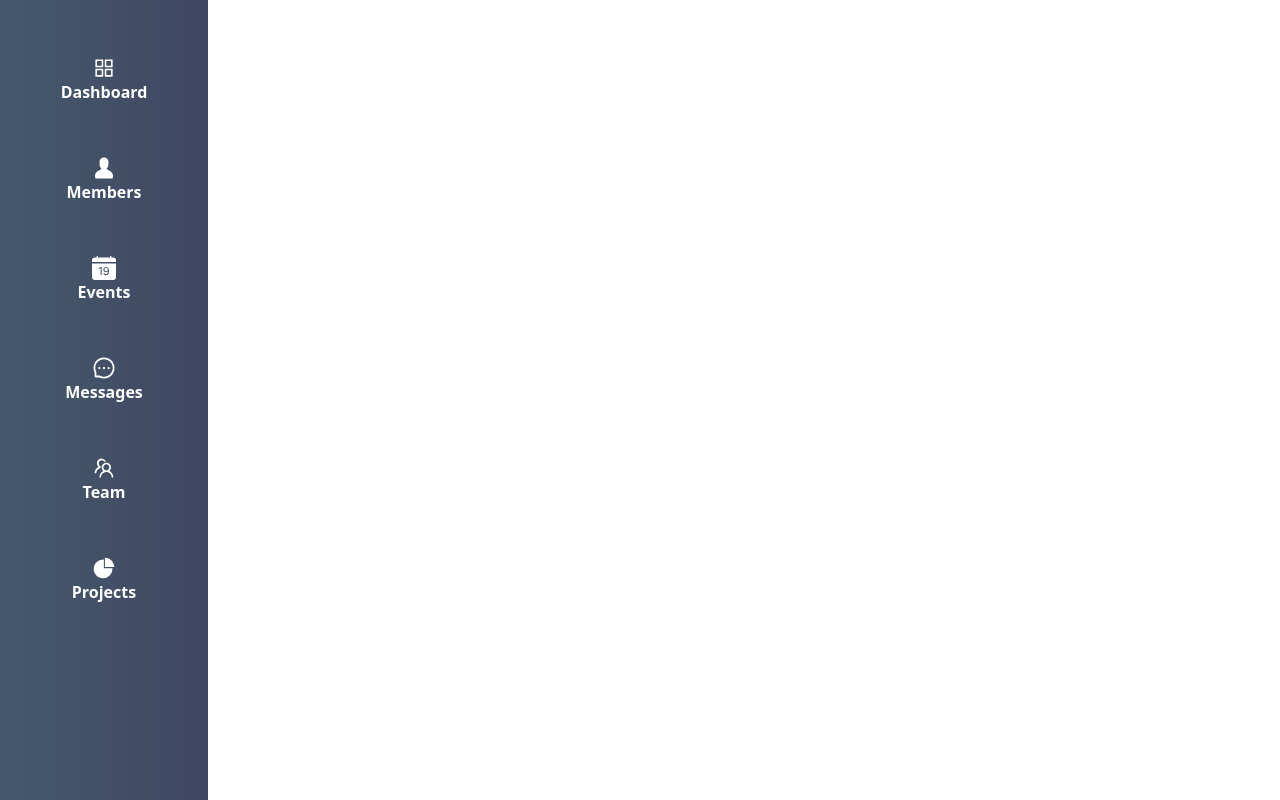
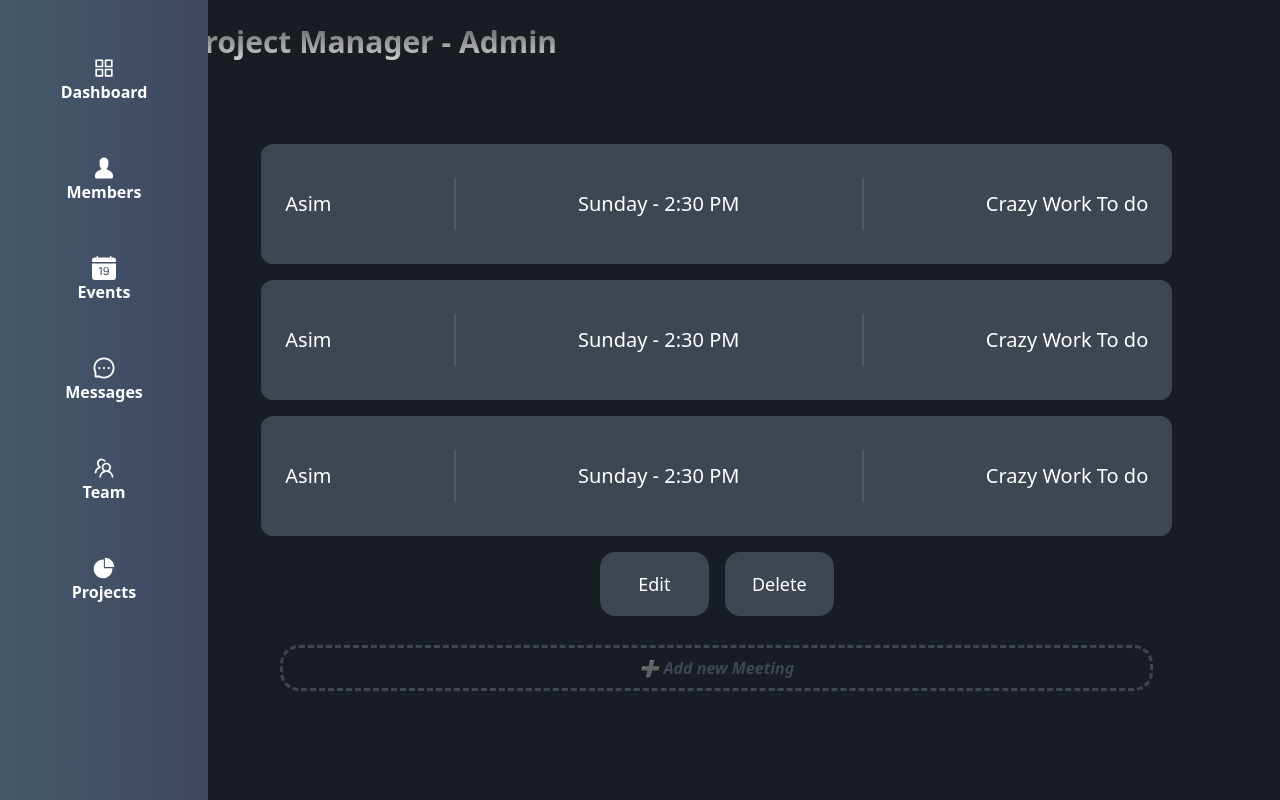
Before and after one commit to mtalhazulf/hrms, a React (Vite) app: page /events in a window 1280 px wide. Built offline with nearby package versions, Linux system fonts and the light colour scheme.

Commit message:
added events

```diff
--- a/src/Authenticated/authenticated.jsx
+++ b/src/Authenticated/authenticated.jsx
@@ -1,14 +1,13 @@
 
 import React from "react";
-import About from "../About/About";
 import Overview from "../Admin/Overview";
 import Projects from "../Projects/Projects";
-import Project from "../Incomplete/Projects";
 import Teams from "../Teams/Teams";
 import Messages from "../Messages/Message";
 import Members from "../Member/";
 import { BrowserRouter, Routes, Route } from "react-router-dom";
 import Sidebar from "../Components/Shared/Sidebar";
+import Events from "../Events/Events";
 
 const AuthenticatedRoutes = () => {
 
@@ -24,12 +23,14 @@ const AuthenticatedRoutes = () => {
                             <Routes>
                                 <Route path="/">
                                     <Route path="admin" element={<Overview />} />
+                                    <Route path="member" element={<Members />} />
+                                    <Route path="events" element={<Events />} />
+
+                                    <Route path="msg" element={<Messages />} />
+                                    <Route path="teams" element={<Teams />} />
                                     <Route path="proj" element={<Projects />} />
-                                    <Route path="incomplete" element={<Project />} />
-                                    <Route path="teams" element={<Teams />} />
-                                    <Route path="msg" element={<Messages />} />
-                                    <Route path="member" element={<Members />} />
-                                </Route>
+
+                                    </Route>
                             </Routes>
                         </BrowserRouter> : <h1>Not Authenticated</h1>
                 }
--- a/src/Components/Shared/Sidebar.jsx
+++ b/src/Components/Shared/Sidebar.jsx
@@ -18,10 +18,10 @@ const Sidebar = () => {
   const buttons = [
     { name: "Dashboard", icon: <AiOutlineAppstore />, href: "/admin" },
     { name: "Members", icon: <GoPerson />, href: "/member" },
-    { name: "Events", icon: <BsFillCalendarDateFill />, href: "/incomplete" },
+    { name: "Events", icon: <BsFillCalendarDateFill />, href: "/events" },
     { name: "Messages", icon: <AiOutlineMessage />, href: "/msg" },
     { name: "Team", icon: <AiOutlineTeam />, href: "/teams" },
-    { name: "Projects", icon: <AiFillPieChart />, href: "/incomplete" },
+    { name: "Projects", icon: <AiFillPieChart />, href: "/proj" },
   ];
 
   return (
--- /dev/null
+++ b/src/Events/Details.jsx
@@ -0,0 +1,46 @@
+import React from "react";
+
+const Details = () => {
+  const data = [
+    {
+      name: "Asim",
+      date: "Sunday - 2:30 PM",
+      details: "Crazy Work To do",
+    },
+    {
+      name: "Asim",
+      date: "Sunday - 2:30 PM",
+      details: "Crazy Work To do",
+    },
+    {
+      name: "Asim",
+      date: "Sunday - 2:30 PM",
+      details: "Crazy Work To do",
+    },
+    ];
+  return (
+    <>
+      <div className="flex flex-wrap gap-4 items-center justify-center md:w-[90%] w-full relative">
+        {data.map((item, index) => (
+          <div key={index} className="bg-[#3E4651] flex flex-row items-center justify-between gap-4 text-white text-xl rounded-xl px-6 py-2 w-[911px] h-[120px]">
+            <p>{item.name}</p>
+            <div className="w-0 h-[50px] border border-white border-opacity-10"></div>
+
+            <p>{item.date}</p>
+            <div className="w-0 h-[50px] border border-white border-opacity-10"></div>
+
+            <p>{item.details}</p>
+          </div>
+        ))}
+        <button className="rounded-[15.27px] bg-[#3E4651] p-2 hover:font-bold text-lg text-white w-[109px] h-[64px] ">
+          Edit
+        </button>
+        <button className="rounded-[15.27px] bg-[#3E4651] p-2 hover:font-bold text-lg text-white  w-[109px] h-[64px] ">
+          Delete
+        </button>
+      </div>
+    </>
+  );
+};
+
+export default Details;
--- /dev/null
+++ b/src/Events/Events.jsx
@@ -0,0 +1,21 @@
+import React from 'react'
+import Heading from '../Components/Shared/Heading'
+import Details from './Details'
+
+const Events = () => {
+  return (
+    <div className="flex flex-col lg:w-[88%] w-full min-h-screen items-center justify-center space-y-8 bg-[#181D23] relative overflow-y-auto">
+    <Heading />
+
+    <Details />
+    <button
+        className=" mt-4 outline-dashed rounded-2xl border-none border-[#3E4651] italic w-[77%] text-[#3E4651] font-semibold p-2 "
+      >
+        ➕ Add new Meeting
+      </button>
+
+  </div>
+  )
+}
+
+export default Events
```
